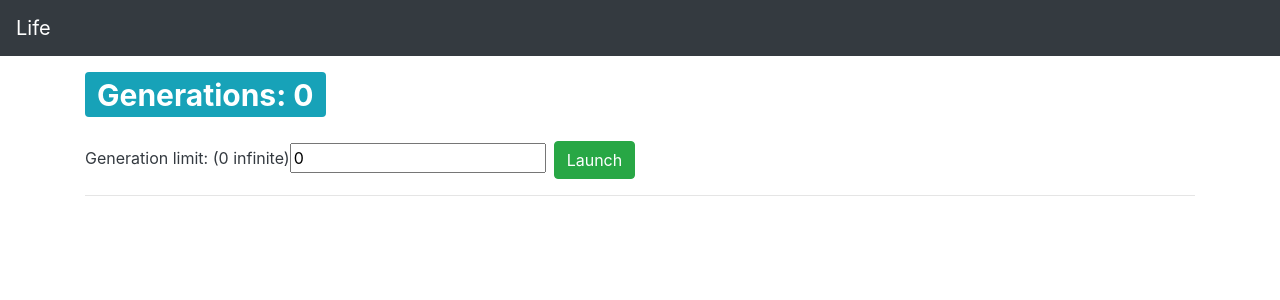
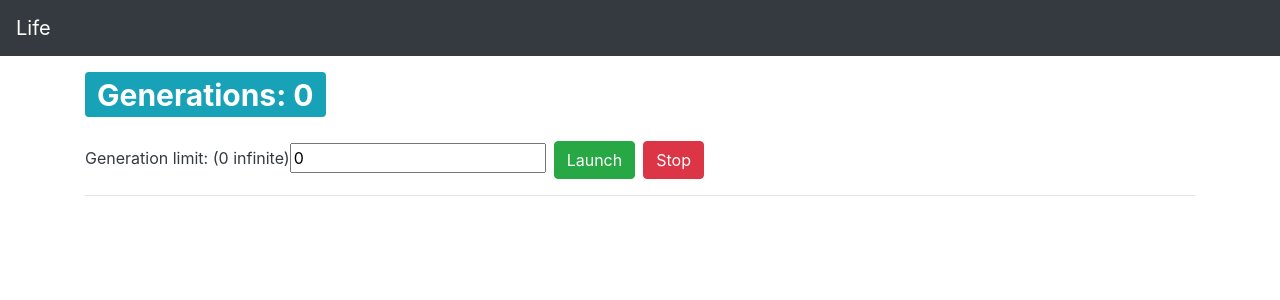
Before and after one commit to adxl/life, a React (Create React App) app: page / in a window 1280 px wide. Shown: the top 300 px of the page. Built offline with nearby package versions, Linux system fonts and the light colour scheme.

Commit message:
add stop button

```diff
--- a/src/components/Canvas.jsx
+++ b/src/components/Canvas.jsx
@@ -19,6 +19,11 @@ export default class Canvas extends Component{
 				this.p5Canvas.remove();
 			this.p5Canvas = new p5(this.sketch,this.pRef.current);
 		}
+	}
+
+	stop = () => {
+		if (this.p5Canvas !== undefined)
+			this.p5Canvas.noLoop();
 	}
 
 	handleChange = (event) => {
@@ -141,7 +146,8 @@ export default class Canvas extends Component{
 				<div>
 					<label className="text-dark" >Generation limit: (0 infinite)</label>
 					<input type="number" className="mr-2" onChange={this.handleChange} value={this.state.gensLimit} min="0"/>
-					<button onClick={this.launch} className="btn btn-success">Launch</button>
+					<button onClick={this.launch} className="btn btn-success mr-2">Launch</button>
+					<button onClick={this.stop} className="btn btn-danger">Stop</button>
 				</div>
 				<hr/>
 				<div ref={this.pRef}>
```
